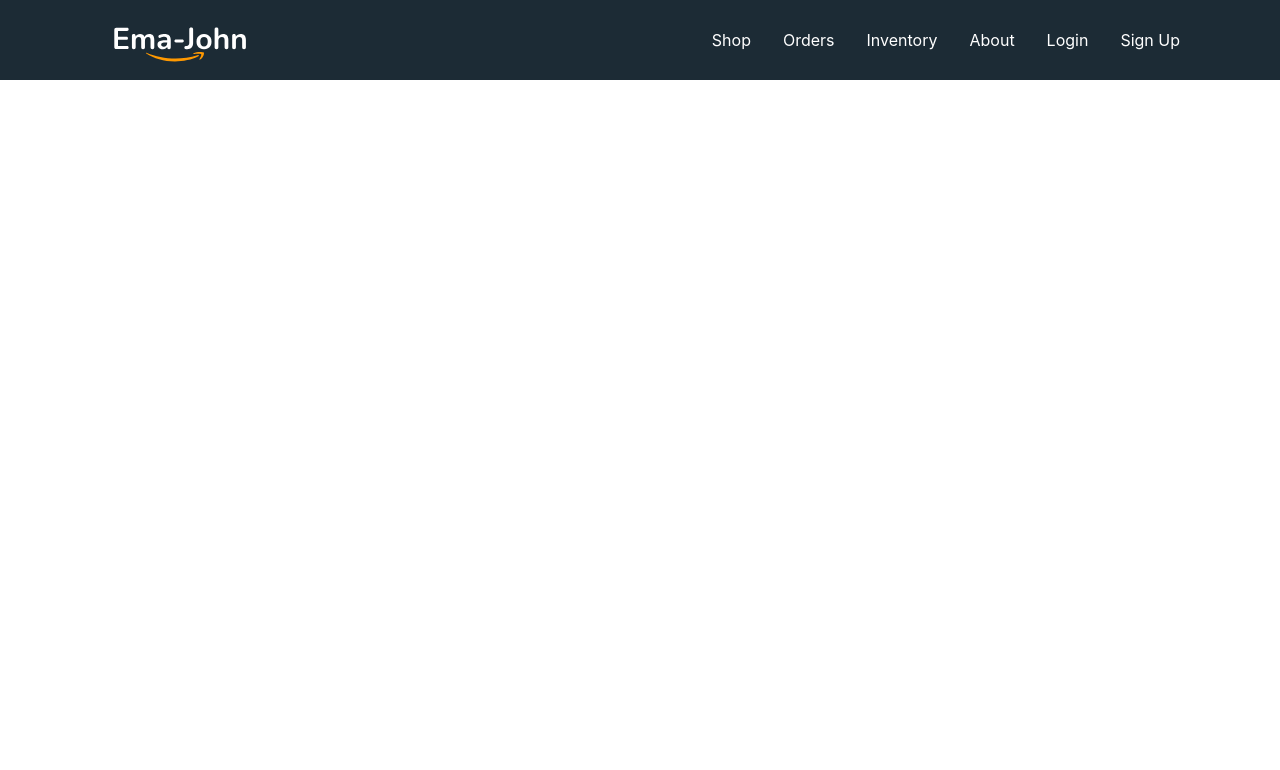
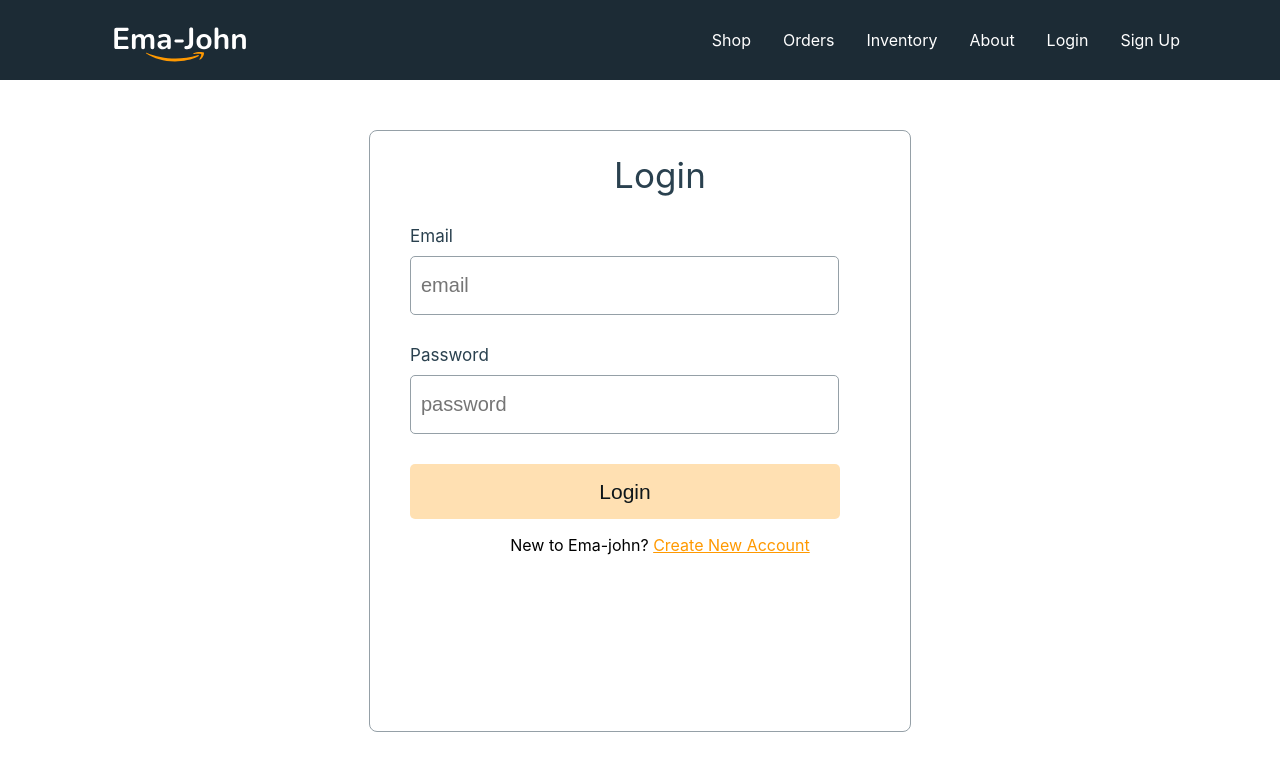
Before and after one commit to EhsanEIK/ema-john-simple-website, a React (Create React App) app: page /login in a window 1280 px wide. Shown: the top 770 px of the page. Built offline with nearby package versions, Linux system fonts and the light colour scheme.

Commit message:
added design to login form

```diff
--- /dev/null
+++ b/src/components/Login/Login.css
@@ -0,0 +1,68 @@
+.form-container {
+    width: 500px;
+    height: 600px;
+    background: #FFFFFF;
+    border: 1px solid #95A0A7;
+    border-radius: 8px;
+    margin: 50px auto;
+    padding-left: 40px;
+}
+
+.form-title {
+    text-align: center;
+    font-weight: 400;
+    font-size: 35px;
+    line-height: 42px;
+    letter-spacing: 0.0025em;
+
+    color: #2A414F;
+    margin-bottom: 30px;
+}
+
+.form-control {
+    margin-bottom: 30px;
+}
+
+.form-control label {
+    display: block;
+    font-weight: 400;
+    font-size: 17px;
+    line-height: 20px;
+    letter-spacing: 0.0015em;
+    color: #2A414F;
+    margin-bottom: 10px;
+}
+
+.form-control input {
+    width: 415px;
+    height: 55px;
+    border: 1px solid #95A0A7;
+    border-radius: 5px;
+    font-size: 20px;
+    padding-left: 10px;
+}
+
+.btn-submit {
+    width: 430px;
+    height: 55px;
+    background: rgba(255, 153, 0, 0.3);
+    border-radius: 5px;
+    border: none;
+    font-weight: 400;
+    font-size: 21px;
+    line-height: 25px;
+    letter-spacing: 0.0015em;
+    color: #0E161A
+}
+
+.btn-submit:hover {
+    background: rgba(255, 153, 0, 0.5);
+}
+
+.create-new-account-text {
+    text-align: center;
+}
+
+.create-new-account-link {
+    color: #FF9900;
+}
--- a/src/components/Login/Login.js
+++ b/src/components/Login/Login.js
@@ -1,10 +1,22 @@
 import React from 'react';
+import { Link } from 'react-router-dom';
+import './Login.css';
 
 const Login = () => {
     return (
-        <div>
-
-        </div>
+        <form className='form-container'>
+            <h1 className='form-title'>Login</h1>
+            <div className='form-control'>
+                <label htmlFor='email'>Email</label>
+                <input type="email" name="email" id="email" placeholder='email' required />
+            </div>
+            <div className='form-control'>
+                <label htmlFor='password'>Password</label>
+                <input type="password" name="password" id="password" placeholder='password' required />
+            </div>
+            <input className='btn-submit' type="submit" value="Login" />
+            <p className='create-new-account-text'>New to Ema-john? <Link to='/signup' className='create-new-account-link'>Create New Account</Link></p>
+        </form>
     );
 };
 
```
